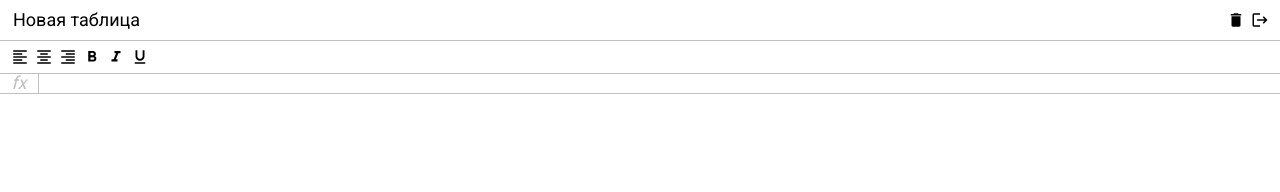
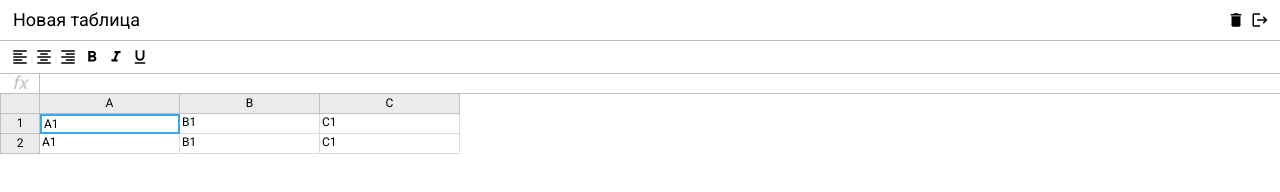
Before and after one commit to Sasha3701/TableJS, a website built with webpack: page public/index.html in a window 1280 px wide. Built offline with nearby package versions, Linux system fonts and the light colour scheme.

Commit message:
Added table

```diff
--- a/public/index.html
+++ b/public/index.html
@@ -62,7 +62,32 @@
                 <div class="info">fx</div>
                 <div class="formula" contenteditable spellcheck="false"></div>
             </div>
-            <div class="excel__table"></div>
+            <div class="excel__table">
+                <div class="row">
+                    <div class="row__info"></div>
+                    <div class="row__data">
+                        <div class="row__column">A</div>
+                        <div class="row__column">B</div>
+                        <div class="row__column">C</div>
+                    </div>
+                </div>
+                <div class="row">
+                    <div class="row__info">1</div>
+                    <div class="row__data">
+                        <div class="row__cell row__cell_selected" contenteditable>A1</div>
+                        <div class="row__cell" contenteditable>B1</div>
+                        <div class="row__cell" contenteditable>C1</div>
+                    </div>
+                </div>
+                <div class="row">
+                    <div class="row__info">2</div>
+                    <div class="row__data">
+                        <div class="row__cell" contenteditable>A1</div>
+                        <div class="row__cell" contenteditable>B1</div>
+                        <div class="row__cell" contenteditable>C1</div>
+                    </div>
+                </div>
+            </div>
         </div>
     </div>
 </body>
--- a/src/styles/_variables.scss
+++ b/src/styles/_variables.scss
@@ -1,5 +1,7 @@
 $header-height: 40px;
 $toolbar-height: 34px;
 $formula-height: 20px;
-$width-cell: 40px;
+$info-width-cell: 40px;
 $border-color: #c0c0c0;
+$width-cell: 140px;
+$height-cell: 20px;
--- a/src/styles/formula.scss
+++ b/src/styles/formula.scss
@@ -11,7 +11,8 @@
     height: $formula-height;
     border-bottom: 1px solid $border-color;
     & .info {
-        width: $width-cell;
+        width: $info-width-cell;
+        min-width: $info-width-cell;
         border-right: 1px solid $border-color;
         height: 100%;
         display: flex;
--- a/src/styles/table.scss
+++ b/src/styles/table.scss
@@ -2,5 +2,51 @@
 @import "variables";
 
 .excel__table {
+    position: absolute;
+    left: 0;
+    right: 0;
+    top: $header-height + $toolbar-height + $formula-height;
+    overflow: auto;
 
+    & .row {
+        display: flex;
+        &__info {
+            display: flex;
+            align-items: center;
+            justify-content: center;
+            width: $info-width-cell;
+            min-width: $info-width-cell;
+            border: 1px solid $border-color;
+            border-top: none;
+            background-color: #ecebeb;
+        }
+        &__data {
+            display: flex;
+        }
+        &__column {
+            display: flex;
+            align-items: center;
+            justify-content: center;
+            width: $width-cell;
+            border: 1px solid $border-color;
+            border-top: none;
+            border-left: none;
+            height: $height-cell;
+            background-color: #ecebeb;
+        }
+        &__cell {
+            width: $width-cell;
+            white-space: nowrap;
+            outline: none;
+            border: 1px solid #dbdbdb;
+            border-top: none;
+            border-left: none;
+            padding: 2px;
+            outline: rgb(51, 170, 240);
+            height: $height-cell;
+            &_selected {
+                border: 2px solid rgb(51, 170, 240);
+            }
+        }
+    }
 }
```
